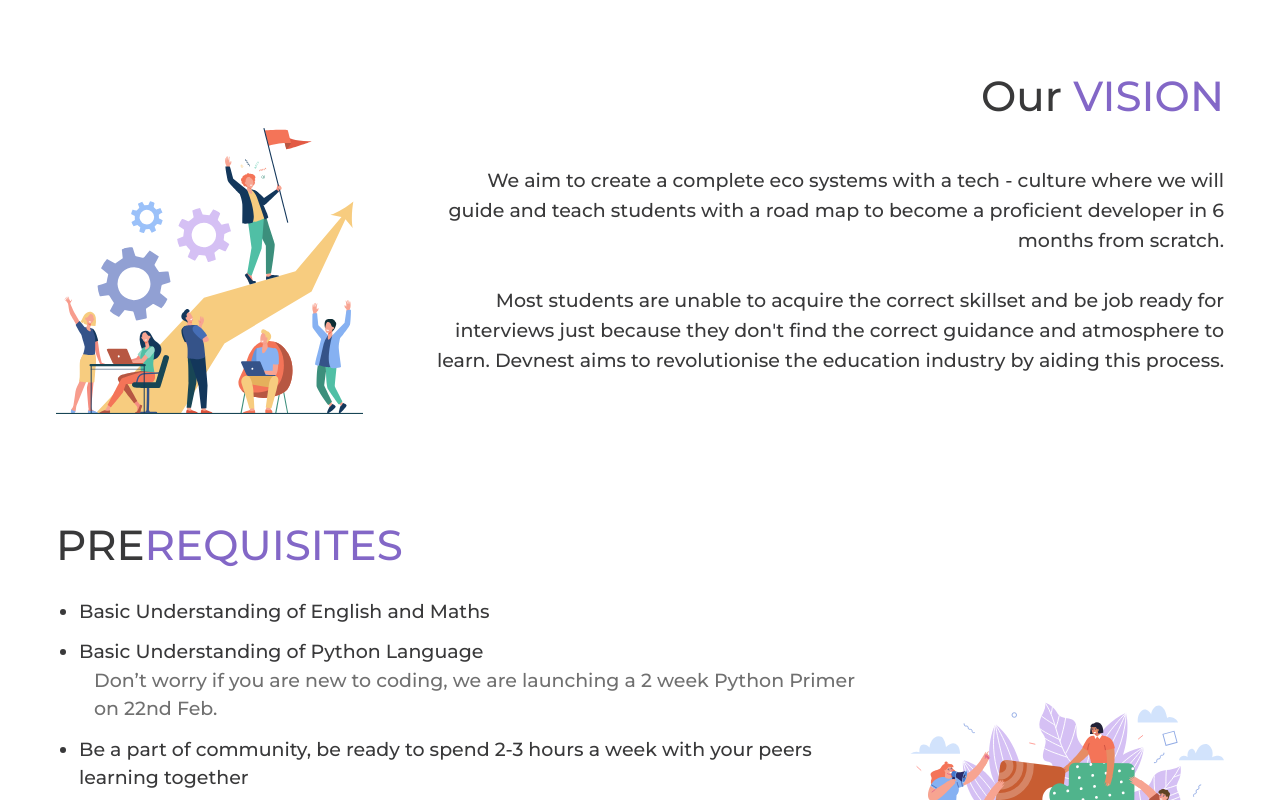
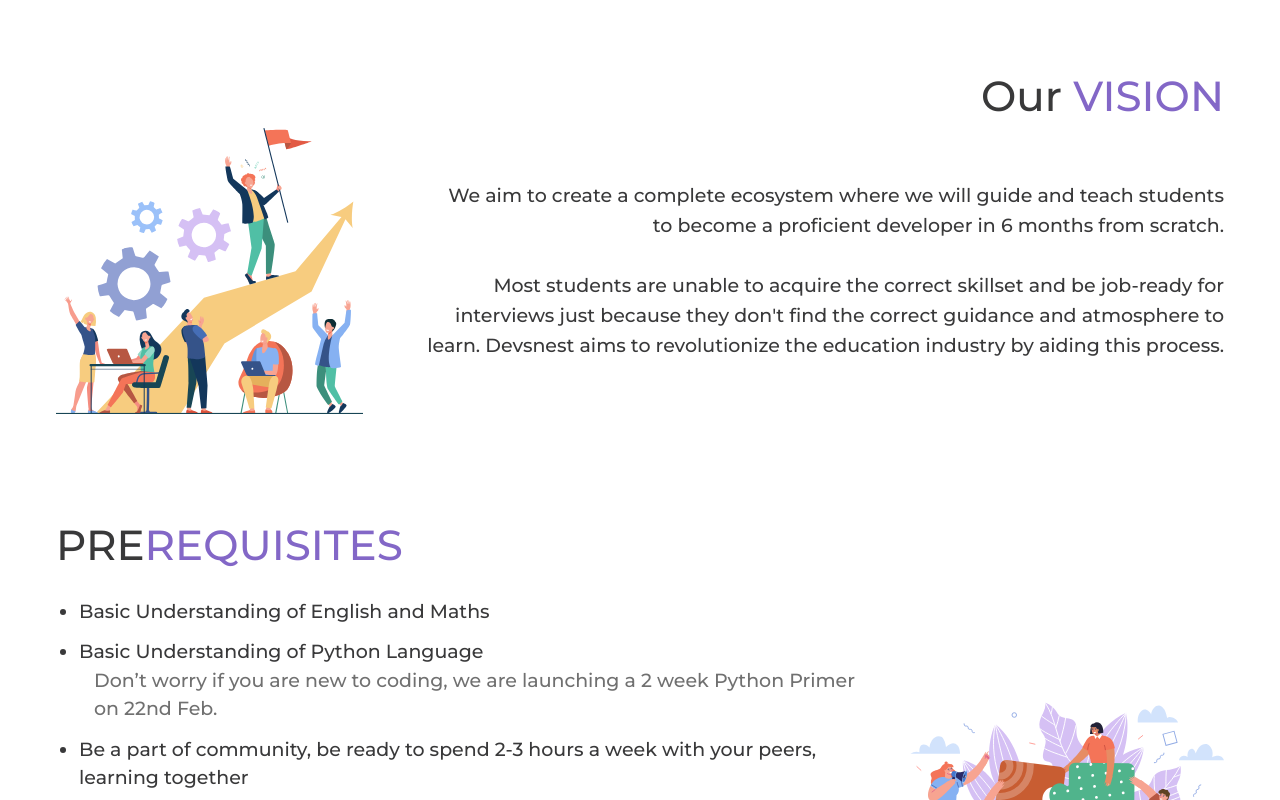
Before and after one commit to sanjay270899/devsnest-frontend, a React (Create React App) app: page / in a window 1280 px wide. Shown: the part 860-1660 px from the top of the page. Built offline with nearby package versions, Linux system fonts and the light colour scheme; no server answers.

Commit message:
data modification

```diff
--- a/src/landing_v2/landing.tsx
+++ b/src/landing_v2/landing.tsx
@@ -38,12 +38,12 @@
           </div>
 
           <div className="our-vision__container__right">
-            We aim to create a complete eco systems with a tech - culture where
-            we will guide and teach students with a road map to become a
-            proficient developer in 6 months from scratch. <br /> <br />
-            Most students are unable to acquire the correct skillset and be job
-            ready for interviews just because they don't find the correct
-            guidance and atmosphere to learn. Devnest aims to revolutionise the
+            We aim to create a complete ecosystem where we will guide and teach
+            students to become a proficient developer in 6 months from scratch.{' '}
+            <br /> <br />
+            Most students are unable to acquire the correct skillset and be
+            job-ready for interviews just because they don't find the correct
+            guidance and atmosphere to learn. Devsnest aims to revolutionize the
             education industry by aiding this process.
           </div>
         </div>
--- a/src/landing_v2/landing_data.tsx
+++ b/src/landing_v2/landing_data.tsx
@@ -10,7 +10,7 @@
   },
   {
     name:
-      'Be a part of community, be ready to spend 2-3 hours a week with your peers learning together',
+      'Be a part of community, be ready to spend 2-3 hours a week with your peers, learning together',
     descp: null,
   },
   {
@@ -146,7 +146,7 @@
     name: 'Batch starting on 10th March.',
   },
   {
-    name: 'Python primer starting on 20th February.',
+    name: 'Python primer starting on 22nd February.',
   },
   {
     name:
```
